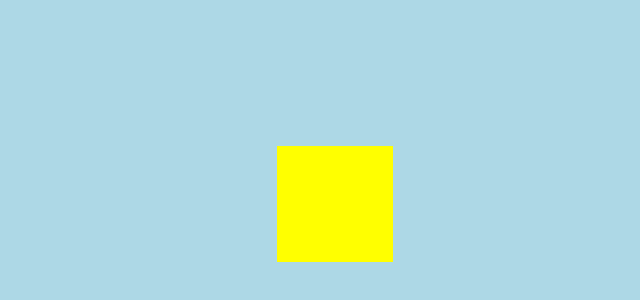
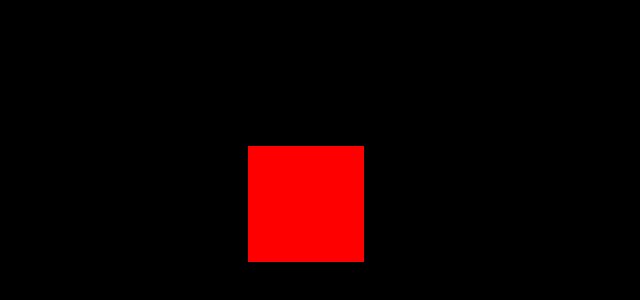
Before and after one commit to CR4ZED/learning-threejs, a website built with Vite: page index.html in a window 1280 px wide. Shown: the part 196-496 px from the top of the page, without its empty margins (334-974 px from the left). Built offline with nearby package versions, Linux system fonts and the light colour scheme.

Commit message:
feat(threejs): learn camera types, orbit controls

```diff
--- a/index.html
+++ b/index.html
@@ -15,8 +15,9 @@
 </head>
 
 <body>
-    <!-- <script type="module" src="./script.js"></script> -->
-    <script type="module" src="./animation.js"></script>
+    <!-- <script type="module" src="./scripts/script.js"></script> -->
+    <!-- <script type="module" src="./scripts/animation.js"></script> -->
+     <script type="module" src="./scripts/camera.js"></script>
 </body>
 
 </html>
--- /dev/null
+++ b/scripts/camera.js
@@ -0,0 +1,64 @@
+import * as THREE from 'three';
+import { OrbitControls } from 'three/addons/controls/OrbitControls.js'
+import gsap from 'gsap';
+
+
+const scene = new THREE.Scene();
+
+const cube = new THREE.Mesh(new THREE.BoxGeometry(1, 1, 1), new THREE.MeshBasicMaterial({ color: 'red' }));
+scene.add(cube);
+
+
+const camera = new THREE.PerspectiveCamera(75, window.innerWidth / window.innerHeight, 0.1, 1000);
+camera.position.z = 5;
+
+const renderer = new THREE.WebGLRenderer();
+renderer.setSize(window.innerWidth, window.innerHeight);
+document.body.appendChild(renderer.domElement);
+
+// gsap.to(cube.rotation, {
+//     y: Math.PI * 2,
+//     duration: 5,
+//     ease: "linear",
+//     repeat: -1,
+// });
+
+// camera.position.set(2, 2, 2);
+
+// gsap.to(camera, {
+//     duration: 2,
+//     fov: 140,
+//     ease: "linear",
+//     repeat: -1,
+//     yoyo: true,
+//     onUpdate: () => {
+//         camera.updateProjectionMatrix(); // You must call this after changing fov
+//     }
+// });
+
+
+
+camera.lookAt(cube.position);
+
+
+// window.addEventListener('mousemove', (e) => {
+//     const x = (e.clientX / window.innerWidth) * 2 - 1;
+//     const y = -(e.clientY / window.innerHeight) * 2 + 1;
+
+//     camera.position.x = x * 5;
+//     camera.position.y = y * 5;
+
+//     camera.lookAt(cube.position);
+// });
+
+
+const controls = new OrbitControls(camera, renderer.domElement);
+controls.enableDamping = true; // an animation loop is required when either damping or auto-rotation are enabled
+
+function animate() {
+    requestAnimationFrame(animate);
+    controls.update();
+    renderer.render(scene, camera);
+}
+
+animate();
```
Also changed, not shown: scripts/animation.js (renamed from animation.js), scripts/script.js (renamed from script.js).
